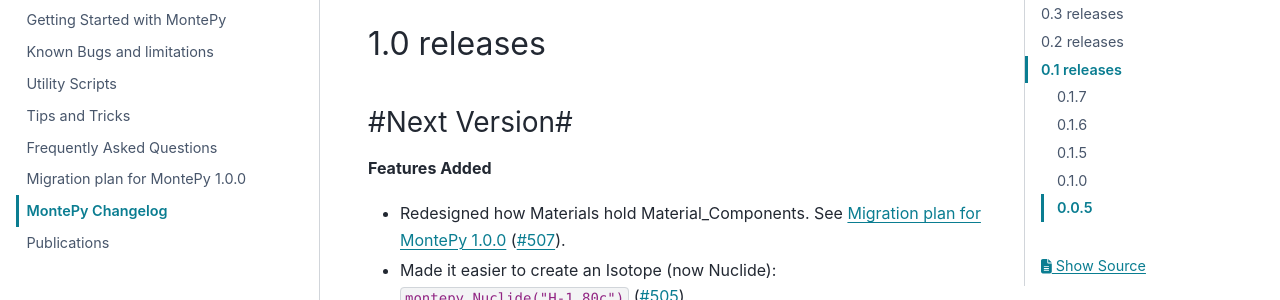
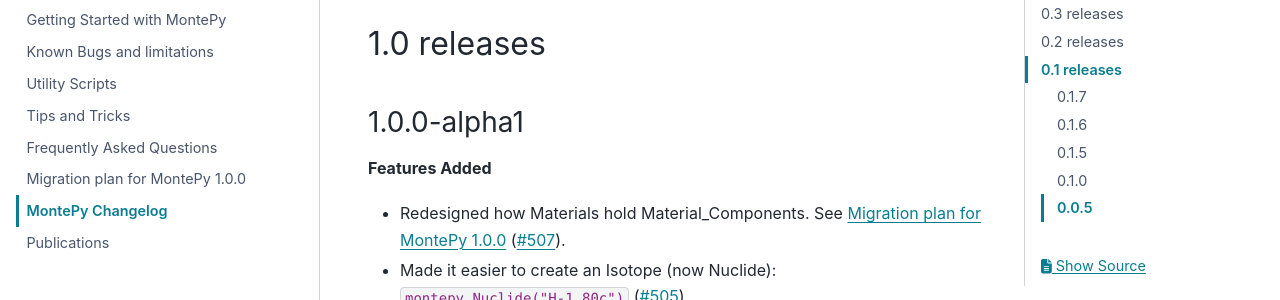
Before and after one commit to idaholab/MontePy, a Sphinx documentation site: the page built from doc/source/changelog.rst, in a window 1280 px wide and 900 px high. Shown: the part 283-583 px from the top of the window. Built offline with Sphinx 7.4.7 and the PyData theme 0.15.4, drawn with Linux system fonts in a browser that asks for light colours; the version number could not be read and is left out.

Commit message:
Reved changelog to 1.0.0a1

```diff
--- a/doc/source/changelog.rst
+++ b/doc/source/changelog.rst
@@ -5,7 +5,7 @@
 1.0 releases
 ============
 
-#Next Version#
+1.0.0-alpha1
 --------------
 
 **Features Added**
```
